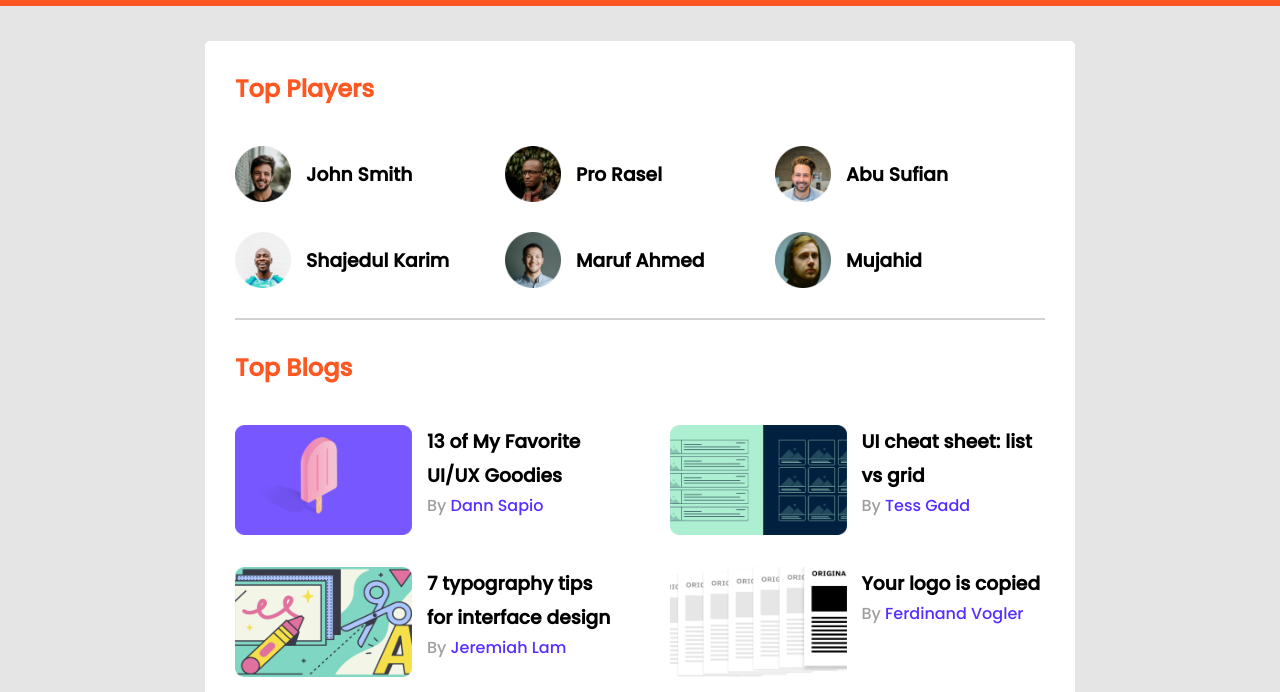
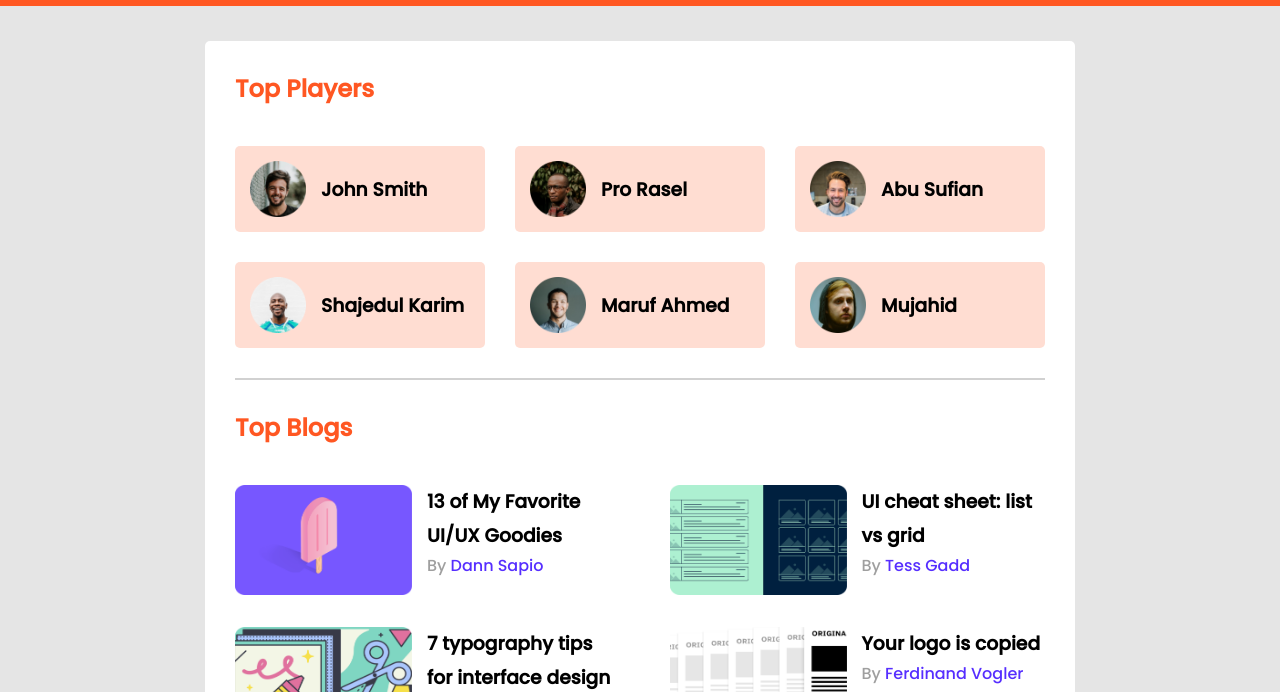
Before and after one commit to azizulwd/learder-board, a plain HTML site: page index.html in a window 1280 px wide. Shown: the part 102-794 px from the top of the page. Drawn offline with Linux system fonts and the light colour scheme.

Commit message:
background color added in players section

```diff
--- a/index.js
+++ b/index.js
@@ -4,9 +4,20 @@ function subTitleColor(titleId){
     subTitle.style.color = "#ff5722";
 }
 
+// Calling function
 subTitleColor("top_player");
 subTitleColor("top_Blogs");
 subTitleColor("latest_course");
 
+// Change header background
 let headerBg = document.getElementById("header");
 headerBg.style.backgroundColor = "#ff5722";
+
+
+// Change player background color
+let player = document.querySelectorAll(".players div");
+for(let allPlayer of player){
+    allPlayer.style.backgroundColor = "rgba(255, 87, 34, 0.2)";
+    allPlayer.style.padding = "15px 0 15px 15px";
+    allPlayer.style.borderRadius = "5px";
+}
--- a/styles/style.css
+++ b/styles/style.css
@@ -79,10 +79,10 @@ Top-area Css
 ================== */
 
 /* Top-players-css */
-.players{
+.players {
     display: grid;
     grid-template-columns: repeat(3, 1fr);
-    grid-row-gap: 30px;
+    grid-gap: 30px;
 }
 .player img{
     width: 56px;
```
